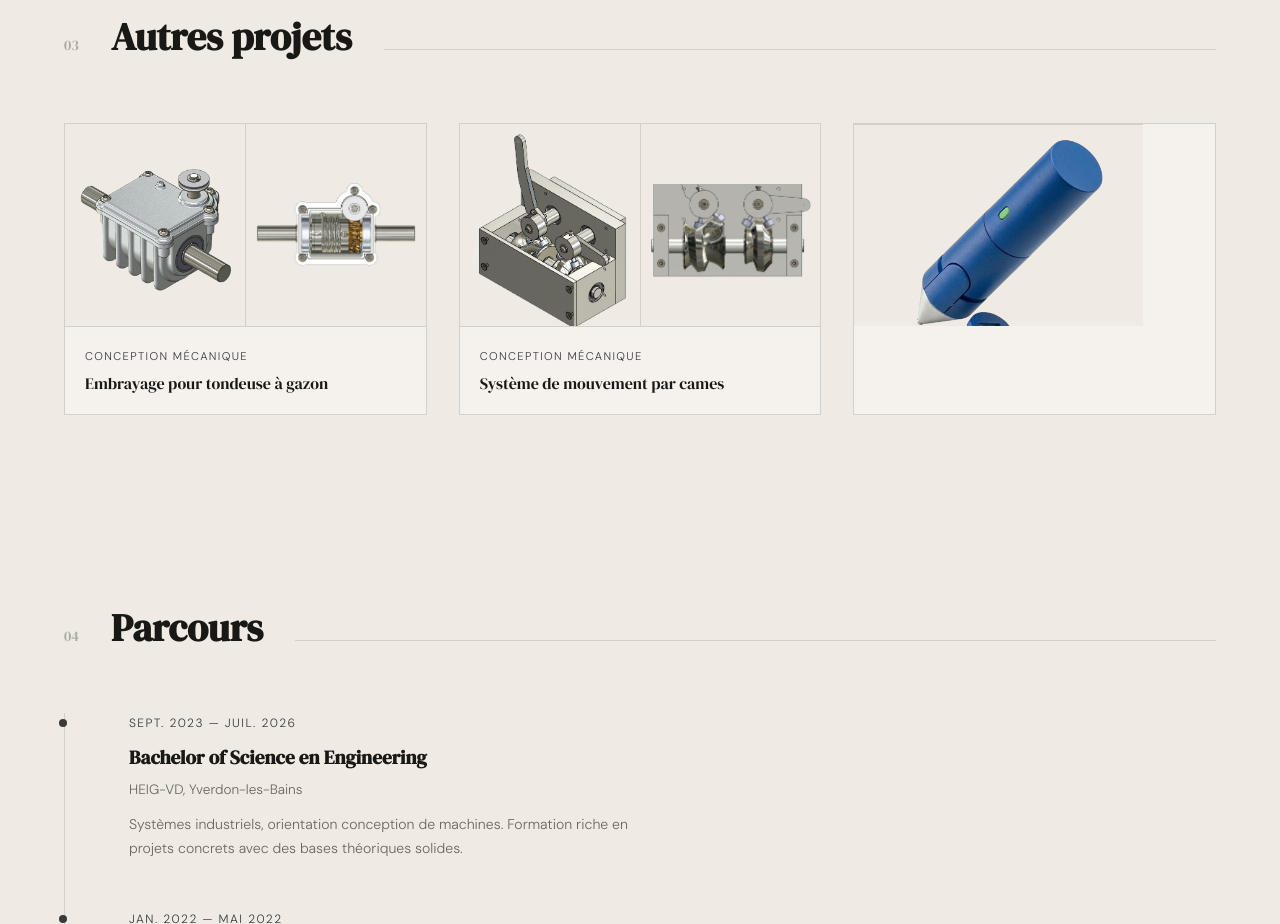
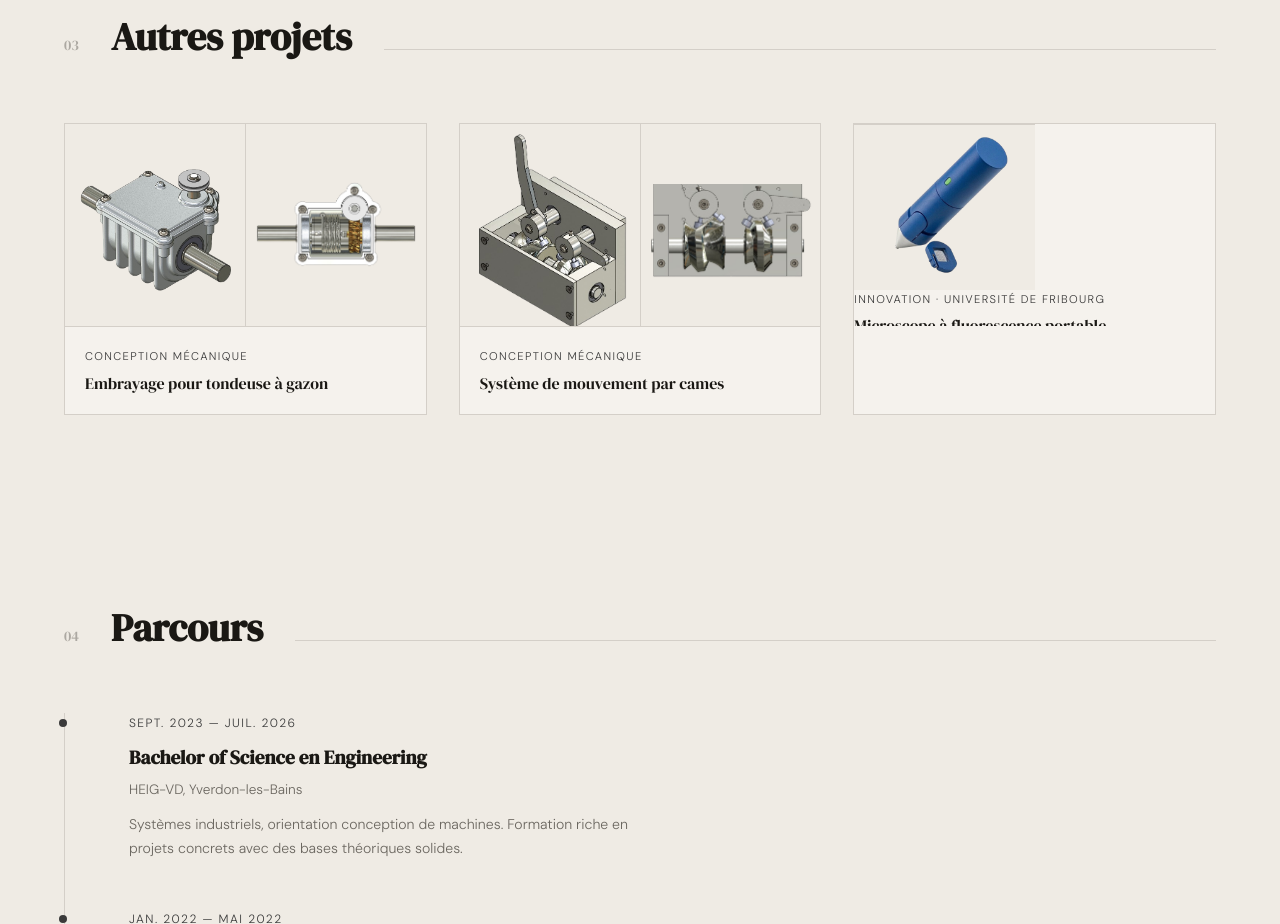
Before and after one commit to Thibault-Magne/thibault-magne.github.io, a plain HTML site: page index.html in a window 1280 px wide. Shown: the part 3900-4824 px from the top of the page. Drawn offline with Linux system fonts and the light colour scheme.

Commit message:
Modification taille image crunch

```diff
--- a/index.html
+++ b/index.html
@@ -796,7 +796,7 @@
     <!-- MICROSCOPE À FLUORESCENCE -->
     <div class="autre-card reveal">
       <div class="autre-card-images single">
-        <img src="images/virfy.png" alt="Microscope à fluorescence portable" style="width:80%; object-fit:contain;>
+        <img src="images/virfy.png" alt="Microscope à fluorescence portable" style="width:50%; object-fit:contain;>
       </div>
       <div class="autre-card-info">
         <p class="autre-card-cat">Innovation · Université de Fribourg</p>
```
